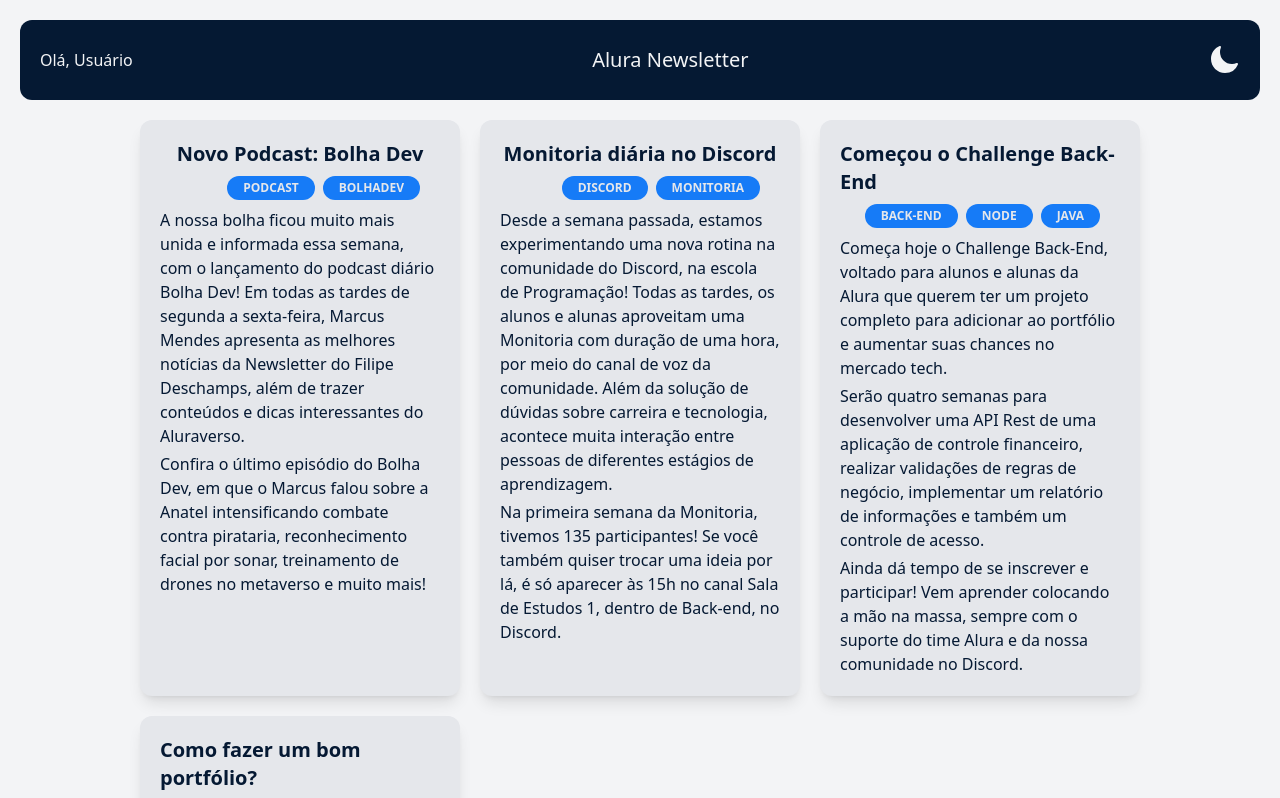
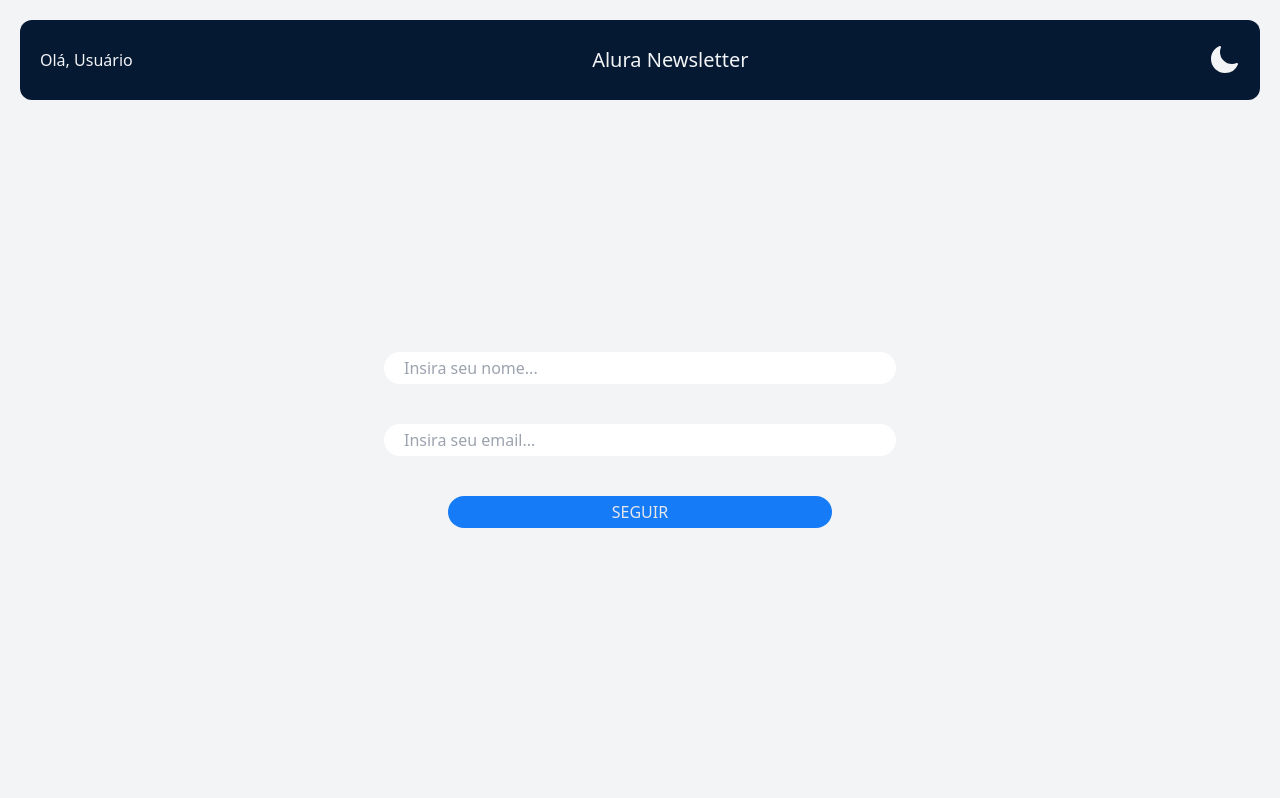
Before and after one commit to Raijoia/tailwind_with_react_vite, a React (Vite) app: page / in a window 1280 px wide. Shown: the top 798 px of the page. Built offline with nearby package versions, Linux system fonts and the light colour scheme.

Commit message:
create page form

```diff
--- a/src/App.jsx
+++ b/src/App.jsx
@@ -1,11 +1,17 @@
+import { useState } from "react";
+
 import ArticleList from "./components/ArticleList/ArticleList";
 import Header from "./components/Header/Header";
+import Form from "./components/Form/Form";
 
 export default function App() {
+  const [user, setUser] = useState('')
+  const hasUser = Boolean(user)
   return (
-    <>
-      <Header />
-      <ArticleList />
-    </>
+    <div className="h-screen">
+      <Header user={user} />
+      {hasUser && <ArticleList />}
+      {!hasUser && <Form onSubmit={setUser} />}
+    </div>
   )
 }
--- /dev/null
+++ b/src/components/Form/Form.jsx
@@ -0,0 +1,18 @@
+import Input from "../Input/Input"
+
+export default function Form({ onSubmit }) {
+  const safeSubmit = event => {
+    event.preventDefault()
+    event.stopPropagation()
+    const name = event.target[0].value
+    const email = event.target[1].value
+    onSubmit({ name, email })
+  }
+  return (
+    <form onSubmit={safeSubmit} className="h-full flex flex-col items-center justify-center -mt-20 mx-5 gap-10">
+      <Input required type="text" placeholder="Insira seu nome..."  />
+      <Input required type="email" placeholder="Insira seu email..." />
+      <button type="submit" className="py-1 px-5 w-full max-w-sm bg-alura-100 dark:bg-dark-200 rounded-full text-gray-200 uppercase outline-none">Seguir</button>
+    </form>
+  )
+}
--- a/src/components/Header/Header.jsx
+++ b/src/components/Header/Header.jsx
@@ -1,9 +1,9 @@
 import ToggleTheme from '../ToggleTheme/ToggleTheme'
 
-export default function Header() {
+export default function Header({ user }) {
   return (
     <div className="flex h-20 bg-alura-200 dark:bg-dark-200 justify-between items-center px-5 sm:rounded-xl sm:m-5">
-      <span className="text-gray-100">Olá, Usuário</span>
+      <span className="text-gray-100">Olá, {user?.name || "Usuário"}</span>
       <h1 className="text-gray-100 text-xl">Alura Newsletter</h1>
       <ToggleTheme />
     </div>
--- /dev/null
+++ b/src/components/Input/Input.jsx
@@ -0,0 +1,5 @@
+export default function Input(props) {
+  return (
+    <input className="py-1 pl-5 w-full max-w-lg dark:bg-dark-200 text-dark-200 dark:text-gray-200 rounded-full outline-none" {...props} />
+  )
+}
```
